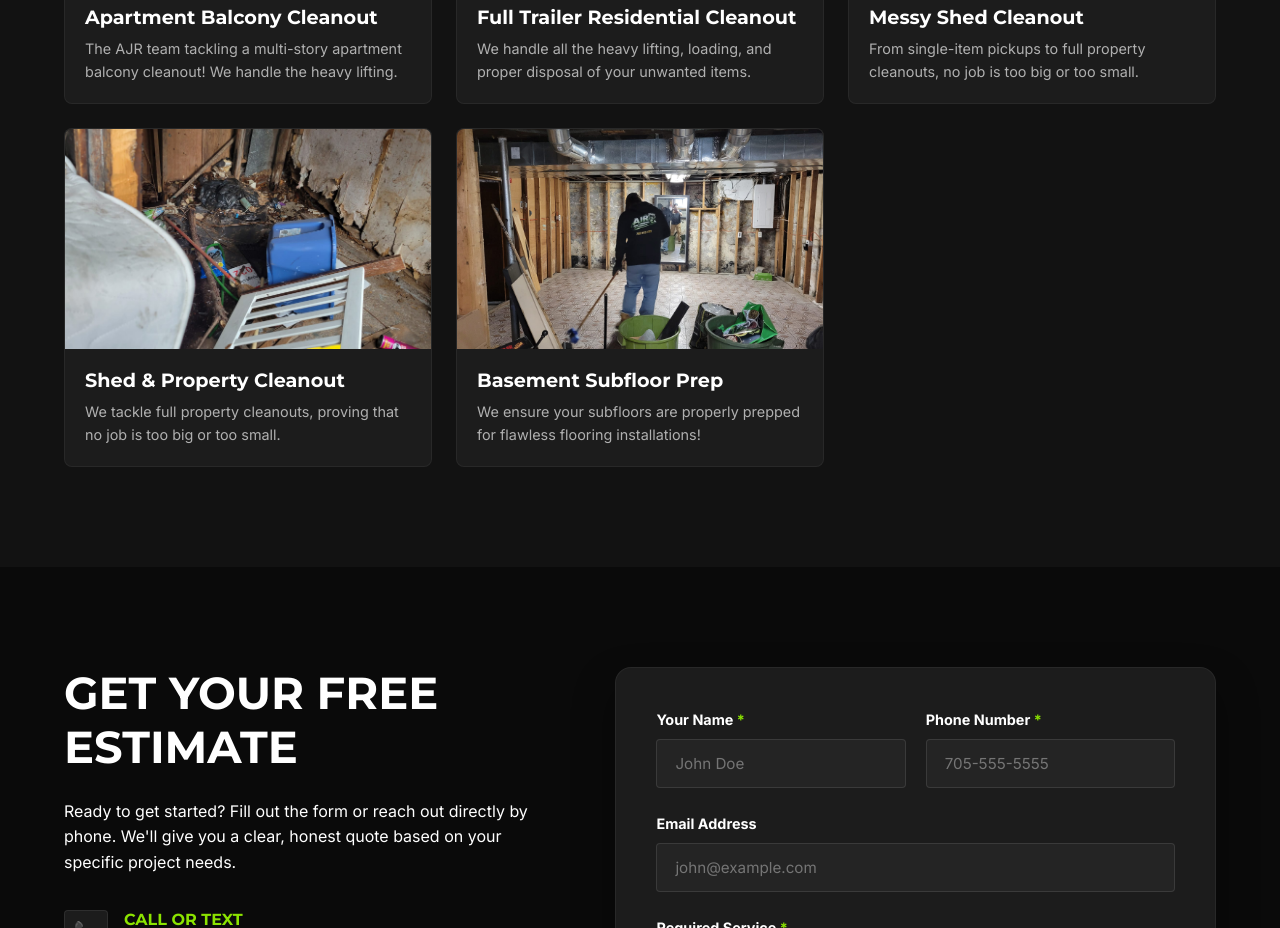
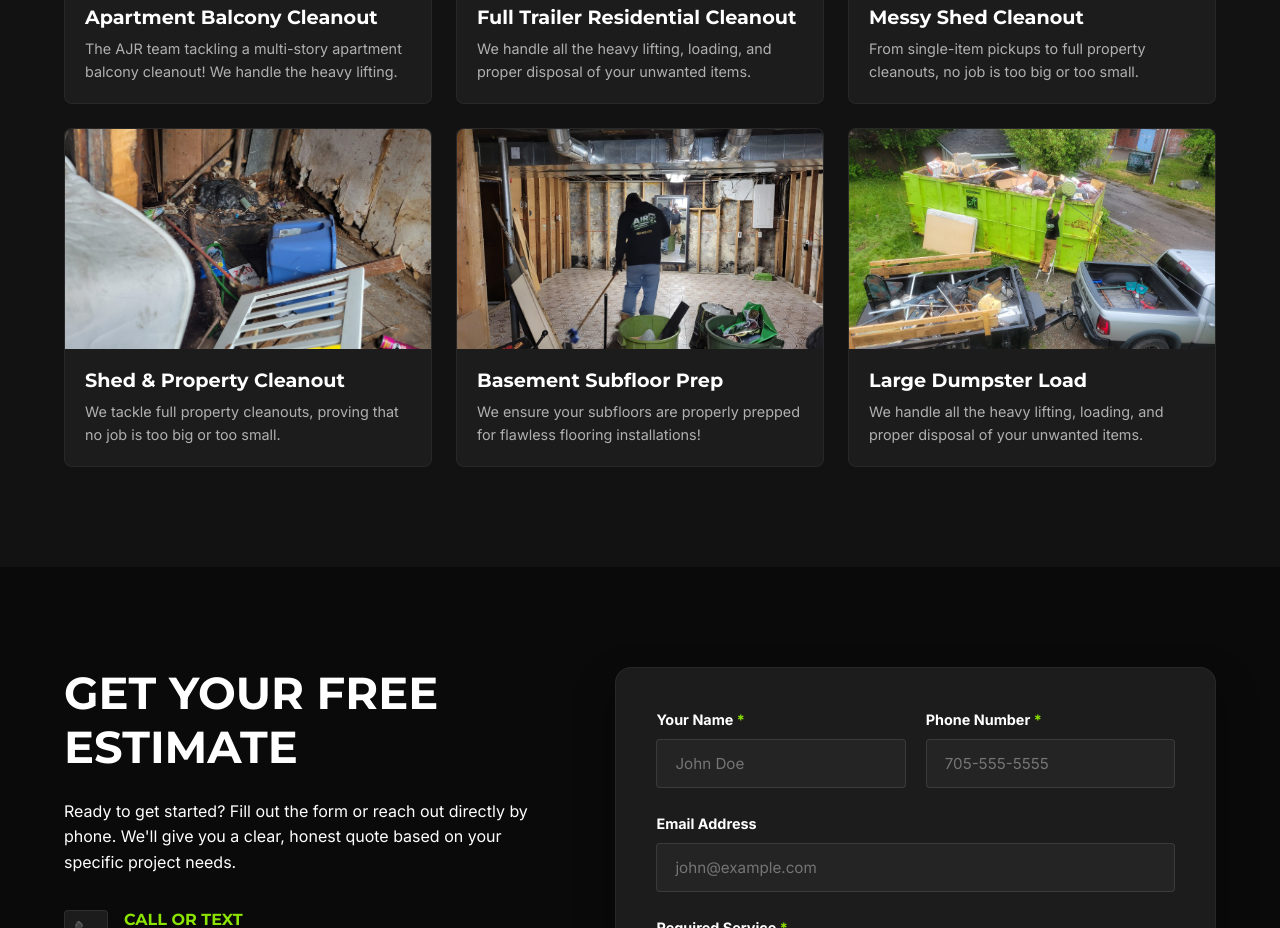
Before and after one commit to khayhurst/AJR, a plain HTML site: page index.html in a window 1280 px wide. Shown: the part 4360-5288 px from the top of the page. Drawn offline with Linux system fonts and the light colour scheme.

Commit message:
Added new work gallery item

```diff
--- a/index.html
+++ b/index.html
@@ -417,6 +417,14 @@
             </div>
           </div>
 
+          <div class="gallery-item">
+            <img src="uploads/large-dumpster-load.jpg" alt="A large dumpster filled with debris next to a residential driveway." class="gallery-img">
+            <div class="gallery-details">
+              <h3>Large Dumpster Load</h3>
+              <p>We handle all the heavy lifting, loading, and proper disposal of your unwanted items.</p>
+            </div>
+          </div>
+
         </div>
       </div>
     </section>
```
Also changed, not shown: uploads/large-dumpster-load.jpg (added).
